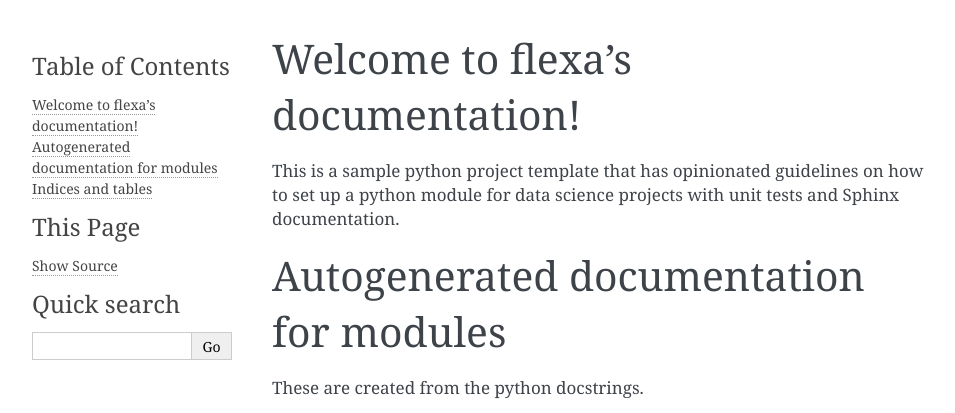
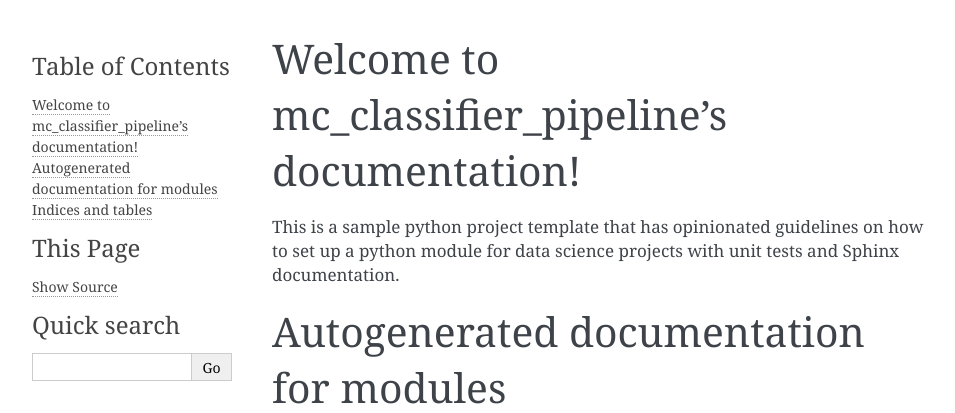
Before and after one commit to UMassCDS/mc-classifier-pipeline, a Sphinx documentation site: the page built from docs/index.rst, in a window 1280 px wide, cut to the strip 0-413 px from the top of the page. Shown: the whole strip, without its empty margins (148-1103 px from the left). Built offline with Sphinx 7.4.7, drawn with Linux system fonts in a browser that asks for light colours.

Commit message:
changed package name to generic one

```diff
--- a/docs/conf.py
+++ b/docs/conf.py
@@ -18,7 +18,7 @@ sys.path.insert(0, os.path.abspath(".."))
 
 # -- Project information -----------------------------------------------------
 
-project = "flexa"
+project = "mc_classifier_pipeline"
 copyright = "2023, UMass Amherst Center for Data Science"
 author = "Luke Ruud"
 
--- a/docs/index.rst
+++ b/docs/index.rst
@@ -3,7 +3,7 @@
    You can adapt this file completely to your liking, but it should at least
    contain the root `toctree` directive.
 
-Welcome to flexa's documentation!
+Welcome to mc_classifier_pipeline's documentation!
 ===================================
 This is a sample python project template that has opinionated guidelines on
 how to set up a python module for data science projects with unit tests and Sphinx documentation.
@@ -12,7 +12,7 @@ Autogenerated documentation for modules
 =======================================
 These are created from the python docstrings.
 
-.. automodule:: flexa.word_count
+.. automodule:: mc_classifier_pipeline.word_count
     :members:
 
 .. toctree::
--- a/dvc.yaml
+++ b/dvc.yaml
@@ -1,8 +1,8 @@
 # stages:
 #   count-words:
-#     cmd: python src/flexa/corpus_counter_script.py data/gutenberg_counts.csv data/gutenberg --case-insensitive
+#     cmd: python src/mc_classifier_pipeline/corpus_counter_script.py data/gutenberg_counts.csv data/gutenberg --case-insensitive
 #     deps:
-#     - src/flexa/corpus_counter_script.py
+#     - src/mc_classifier_pipeline/corpus_counter_script.py
 #     - data/gutenberg
 #     outs:
 #     - data/gutenberg_counts.csv
--- a/pyproject.toml
+++ b/pyproject.toml
@@ -5,7 +5,7 @@ requires = ["setuptools >= 61.0"]
 build-backend = "setuptools.build_meta"
 
 [project]
-name = "flexa"
+name = "mc_classifier_pipeline"
 version = "2.1.0"
 description = "A template repo for data science and machine learning projects at UMass Center for Data Science."
 readme = "README.md"
```
Also changed, not shown: README.md (+10 -10 lines), src/mc_classifier_pipeline/__init__.py (added), 3 other files.
